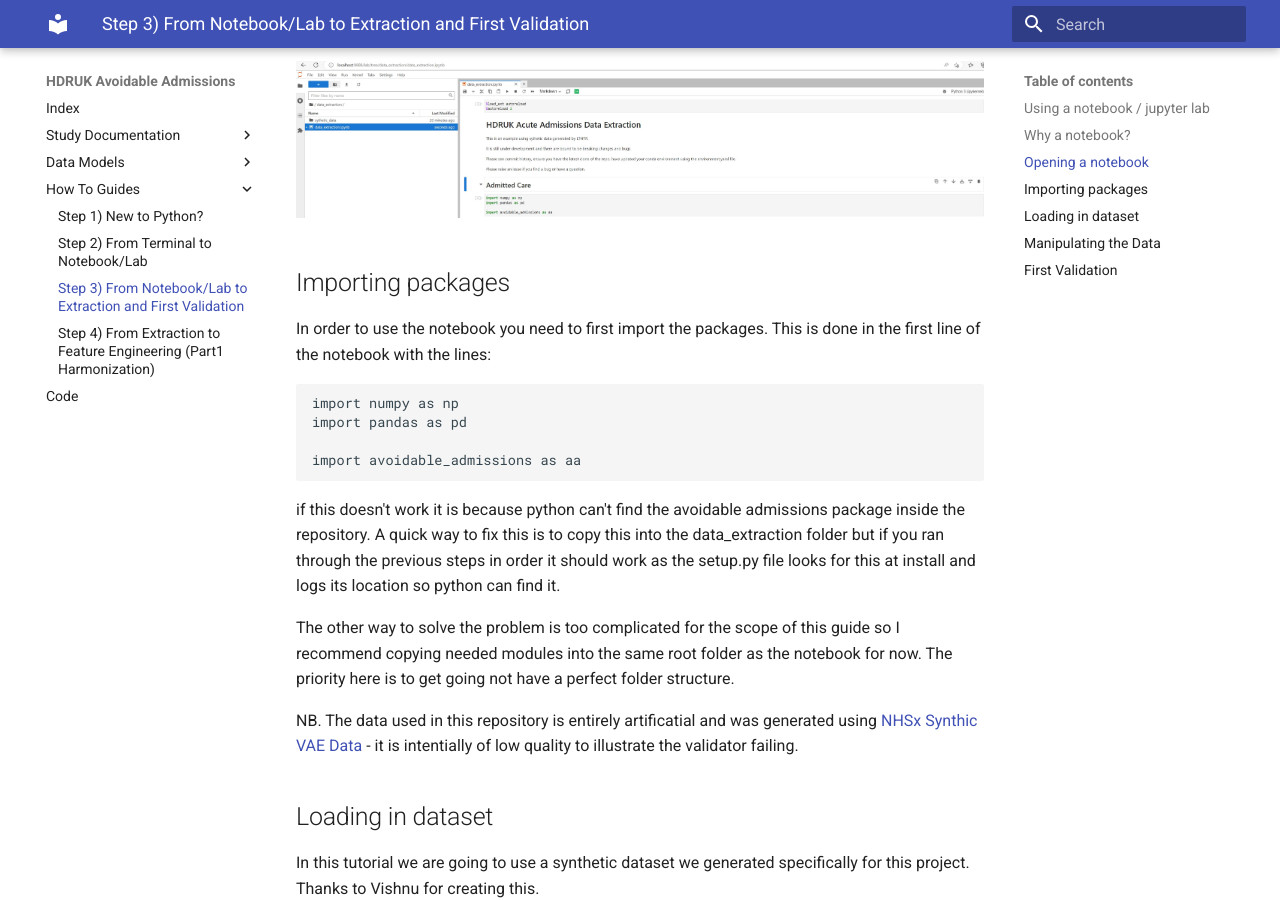
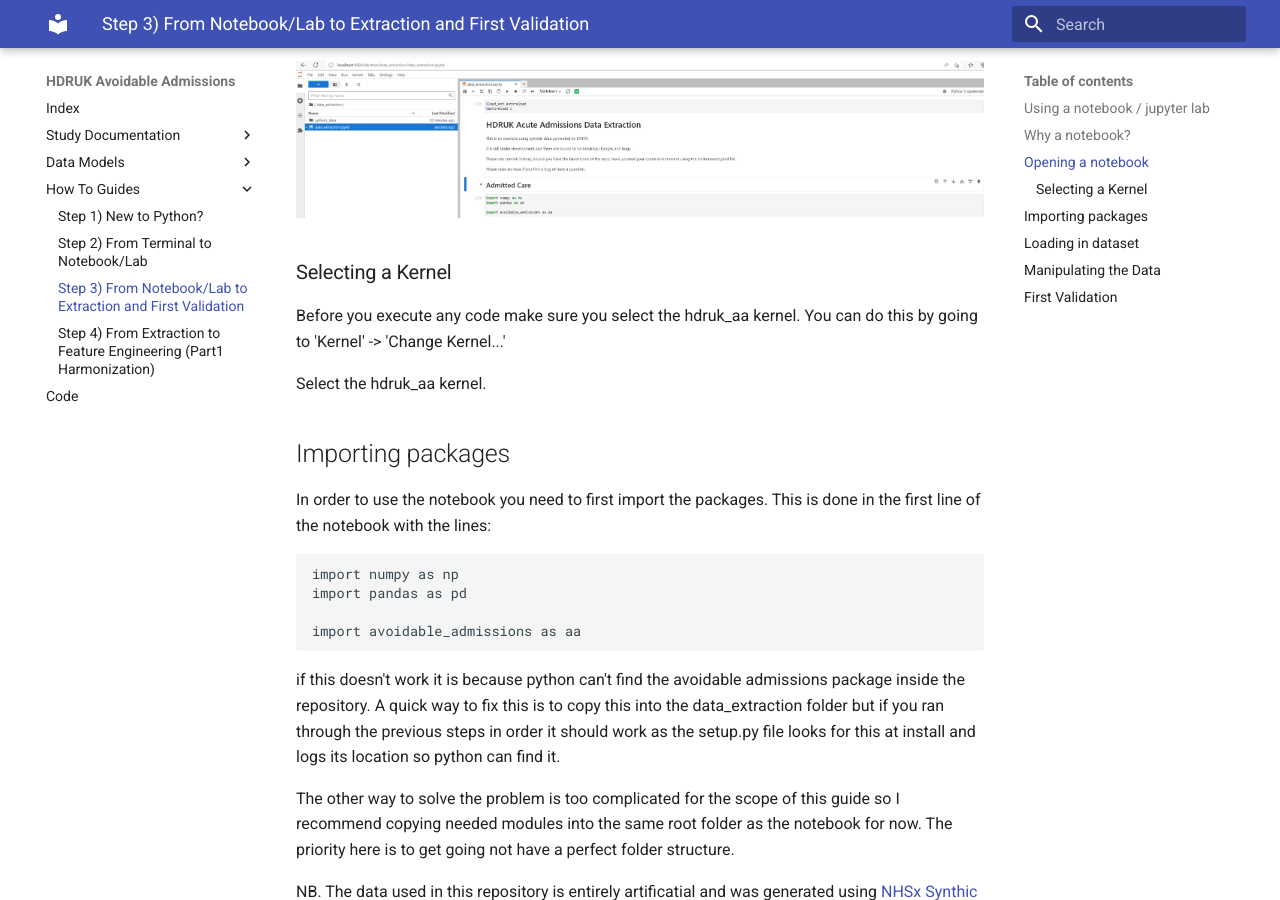
Before and after one commit to MattStammers/hdruk_avoidable_admissions_collaboration_docs, an MkDocs documentation site: the page built from docs/how_to_guides/from_notebook_to_data_extract.md, in a window 1280 px wide and 900 px high, scrolled down 1051 px. Built offline with MkDocs 1.6.1 and Material for MkDocs 9.7.7, drawn with Linux system fonts in a browser that asks for light colours.

Commit message:
Added instructions on selecting condas env kernel

```diff
--- a/docs/how_to_guides/from_notebook_to_data_extract.md
+++ b/docs/how_to_guides/from_notebook_to_data_extract.md
@@ -17,6 +17,12 @@ First navigate to the data extraction folder. Then open the data extraction note
 It should look something like this:
 
 ![Extraction](https://github.com/MattStammers/hdruk_avoidable_admissions_collaboration_docs/blob/main/docs/images/extraction.JPG?raw=true)
+
+### Selecting a Kernel
+
+Before you execute any code make sure you select the hdruk_aa kernel. You can do this by going to 'Kernel' -> 'Change Kernel...'
+
+Select the hdruk_aa kernel.
 
 ## Importing packages
 
```
